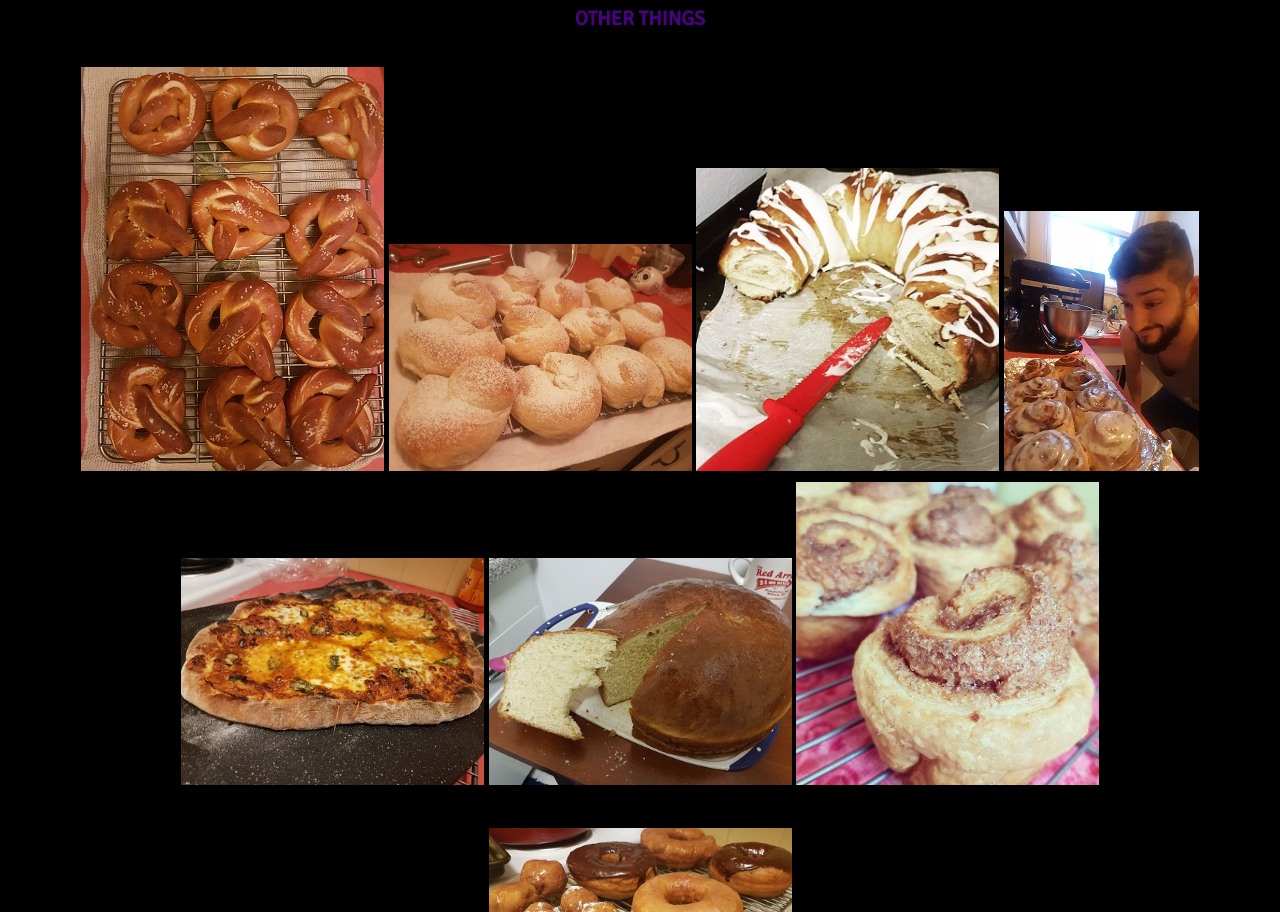
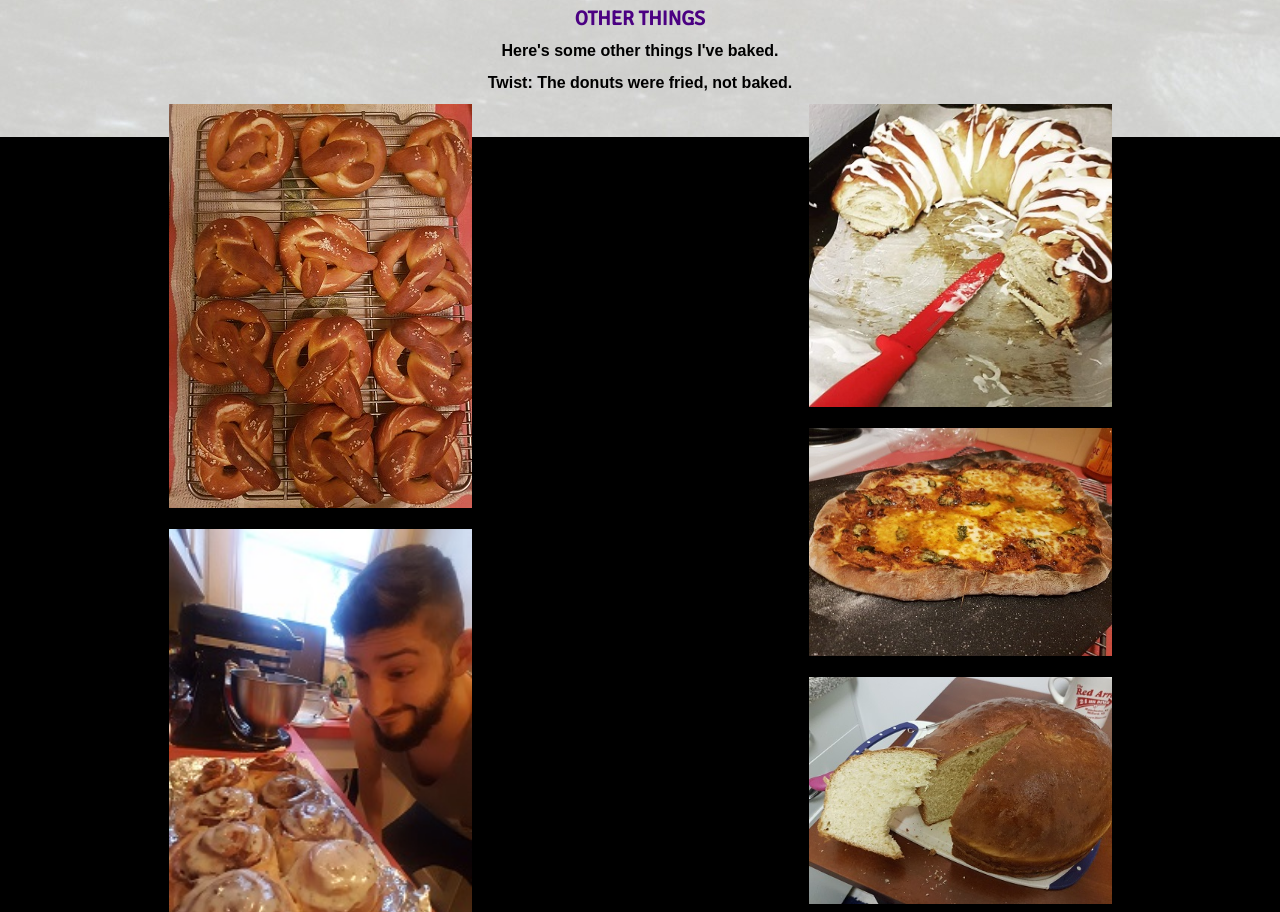
Before and after one commit to eomcgarry/Project2-EMcGarry, a plain HTML site: page breadfolder/bread.html in a window 1280 px wide. Shown: the part 3647-4559 px from the top of the page. Drawn offline with Linux system fonts and the light colour scheme.

Commit message:
Add Bread Floats
Add two more floats to bring total to 4. Separating and cleaning up bread images at bottom of page, in both CSS and HTML.

```diff
--- a/breadfolder/bread.html
+++ b/breadfolder/bread.html
@@ -47,14 +47,18 @@
   <section class="breadBody">
     <h3 class="smallHead">Other Things</h3>
       <p>Here's some other things I've baked.</p>
-      <img src="../img/Pretzels.jpg" alt="Pretzels">
-      <img src="../img/Mallorcas.jpg" alt="Mallorcas">
-      <img src="../img/Almond_Ring.jpg" alt="Almond Ring">
-      <img src="../img/Buns.jpg" alt="Cinnamon Buns">
-      <img src="../img/Pizza.jpg" alt="Pizza">
-      <img src="../img/Portuguese.jpg" alt="Portuguese Sweet Bread">
-      <img src="../img/Morning.jpg" alt="Morning">
-      <p>Unrelated: The donuts were fried</p>
-      <img src="../img/Donuts.jpg" alt="Donuts">
+      <p>Twist: The donuts were fried, not baked.</p>
+      <div id="breadLeft">
+        <img id="imgLeft" src="../img/Pretzels.jpg" alt="Pretzels">
+        <img id="imgLeft" src="../img/Buns.jpg" alt="Cinnamon Buns">
+        <img id="imgLeft" src="../img/Mallorcas.jpg" alt="Mallorcas">
+        <img id="imgLeft" src="../img/Morning.jpg" alt="Morning">
+      </div>
+      <div id="breadRight">
+        <img id="imgRight" src="../img/Almond_Ring.jpg" alt="Almond Ring">
+        <img id="imgRight" src="../img/Pizza.jpg" alt="Pizza">
+        <img id="imgRight" src="../img/Portuguese.jpg" alt="Portuguese Sweet Bread">
+        <img id="imgRight" src="../img/Donuts.jpg" alt="Donuts">
+      </div>
   </section>
 </body>
--- a/style/style.css
+++ b/style/style.css
@@ -193,3 +193,26 @@ iframe {
 	max-width: 303px;
 	max-height: 404px;
 }
+
+/*Formatting for collection of bread images */
+#breadLeft {
+	float: left;
+	width: 50%;
+}
+
+#breadRight {
+	float: right;
+	width: 50%;
+}
+
+#imgLeft {
+	width: 303px;
+	max-height: 404px;
+	padding: 5px 10px;
+}
+
+#imgRight {
+	width: 303px;
+	max-height: 404px;
+	padding: 5px 10px;
+}
```
Also changed, not shown: sandwiches.html (+1 -1 lines).
